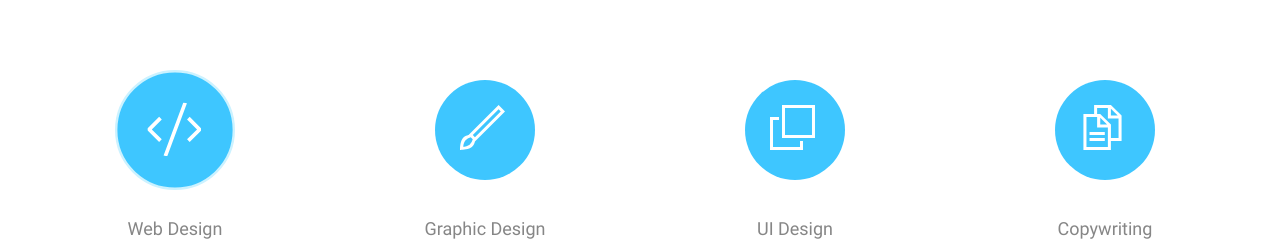
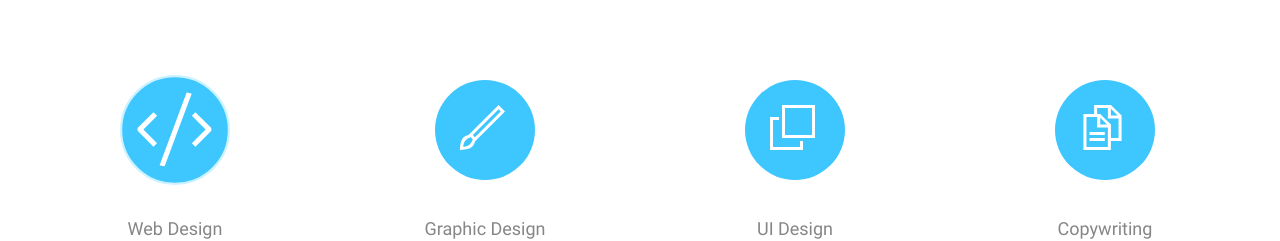
Before and after one commit to elvardzelashvili/Creative-Agency, a website: page index.html in a window 1280 px wide. In both pictures the pointer is over the element 175 px from the left and 1227 px from the top of the page. Shown: the part 1098-1339 px from the top of the page. Drawn offline with nearby package versions, Linux system fonts and the light colour scheme; files that its build step writes are made by us from their sources.

Commit message:
.arrow:hover img{
.arrow:hover img

```diff
--- a/scss/style.scss
+++ b/scss/style.scss
@@ -205,7 +205,7 @@ h3 {
 
 .arrow:hover {
   transition: 1s;
-  transform: scale(1.2);
+  transform: scale(1.1);
   border: 2px solid $colorhoverpark;
 }
 // fisrts section ends
@@ -225,7 +225,10 @@ img {
   margin: 25px;
 
 }
-
+.arrow:hover img{
+  transition: 1s;
+  transform: scale(1.5);
+}
 
 .firstblue {
   width: 270px;
```
